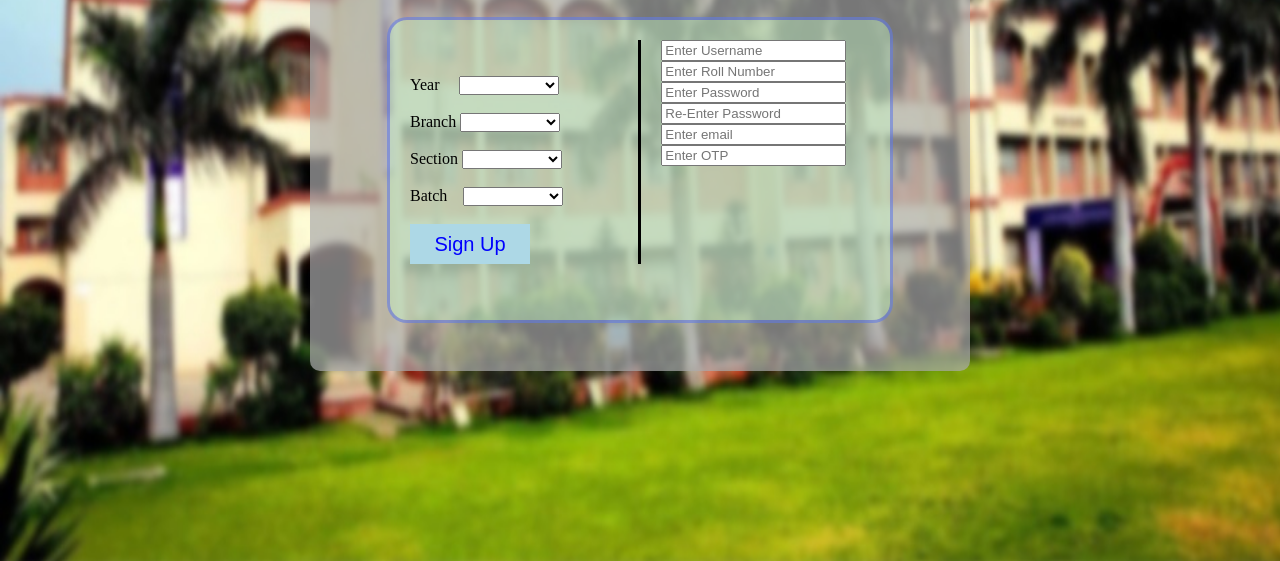
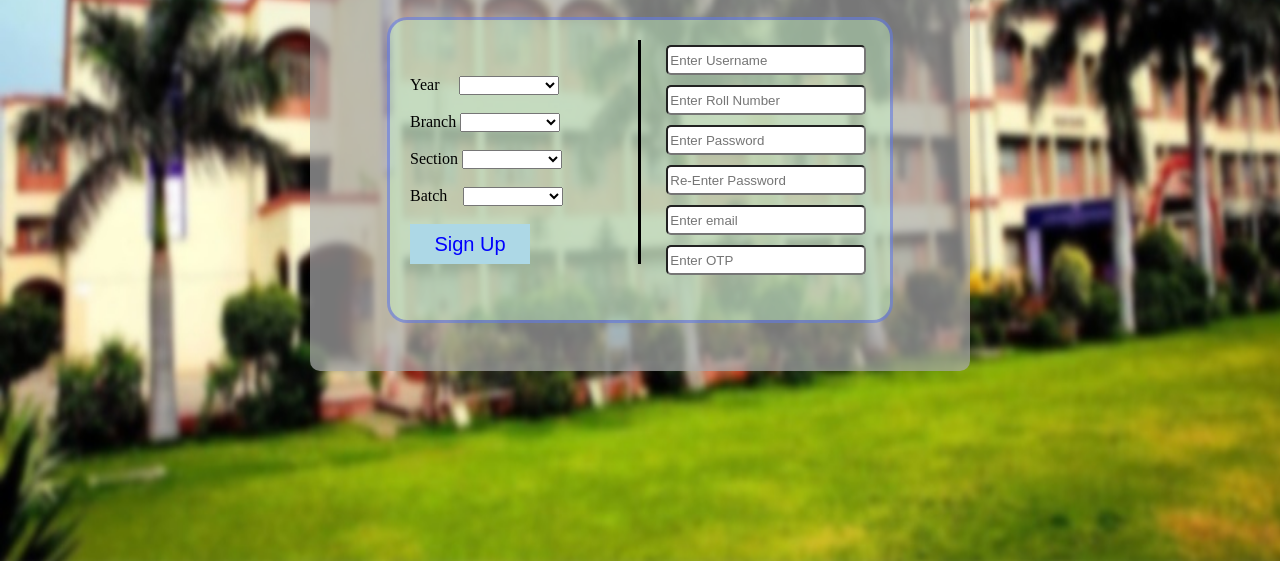
Before and after one commit to Bhanudutta/Web-Development-Project, a plain HTML site: page priyal.html in a window 1280 px wide. Shown: the part 239-800 px from the top of the page. Drawn offline with Linux system fonts and the light colour scheme.

Commit message:
external.css changed

```diff
--- a/external.css
+++ b/external.css
@@ -37,3 +37,9 @@ header{
 				font-size:			20px;
 				background-color:	lightblue;
 		}
+		input[type="text"],input[type="password"]{
+				width:				200px;
+				height:				10%;
+				margin:				5px;
+				border-radius:		5px;
+		}
```
